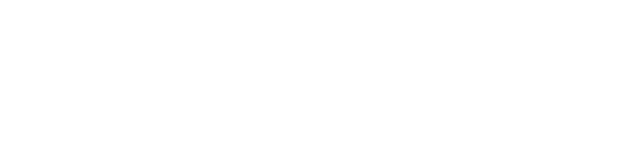
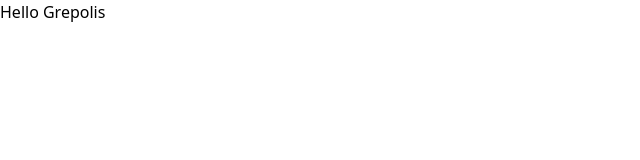
Before and after one commit to stivipp/grepolis, a website: page public/index.html in a window 1280 px wide. Shown: the whole page, without its empty margins (0-640 px from the left). Drawn offline with nearby package versions, Linux system fonts and the light colour scheme; files that its build step writes are made by us from their sources.

Commit message:
Setting and pushing stuff on GITHUB... and we can start to building webpage :D, soooo excited :D

```diff
--- a/public/index.html
+++ b/public/index.html
@@ -8,6 +8,12 @@
 </head>
 <body>
 
+  <main>
+    <section>
+      <h1>Hello Grepolis</h1>
+    </section>
+
+  </main>
 
 
 
```
Also changed, not shown: public/img/GoldExchangeLogo.png (added).
